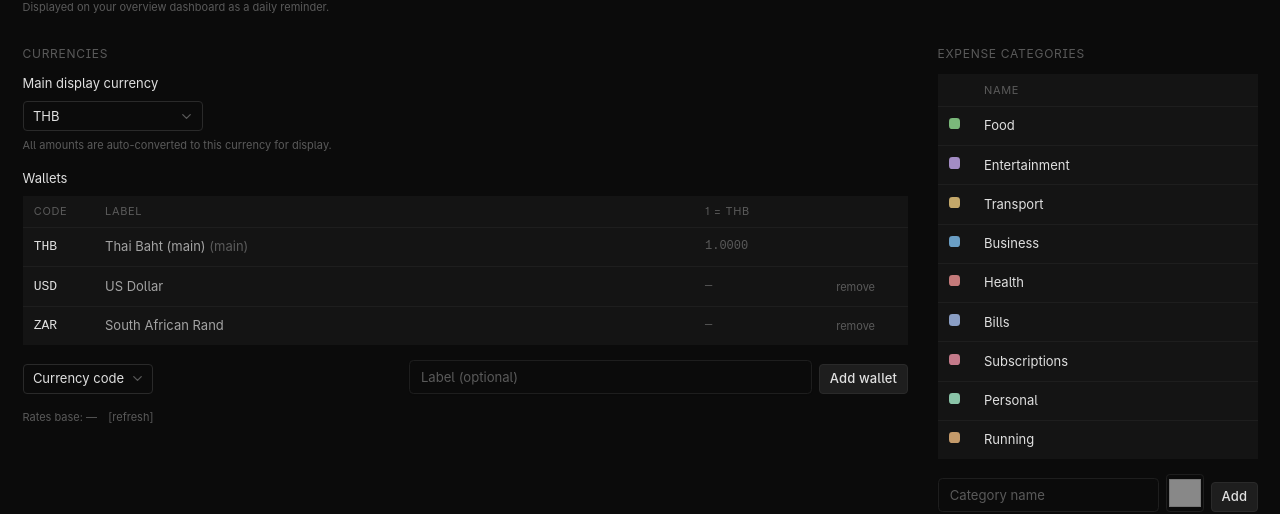
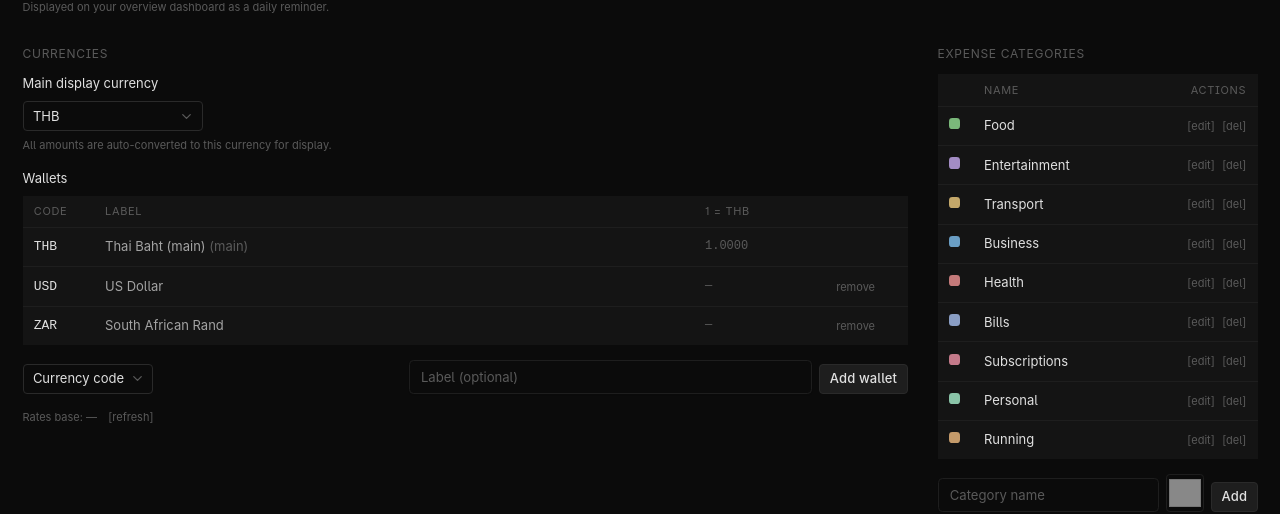
Before and after one commit to khazifire/quester, a Next.js app: page /settings in a window 1280 px wide. Shown: the part 185-699 px from the top of the page. Built offline with nearby package versions, Linux system fonts and the light colour scheme; no server answers.

Commit message:
feat: implement category editing and deletion in settings page

```diff
--- a/src/pages/settings.tsx
+++ b/src/pages/settings.tsx
@@ -3,6 +3,13 @@ import { AppShell } from "@/components/layout/AppShell";
 import { Button } from "@/components/ui/button";
 import { Input } from "@/components/ui/input";
 import { Select, SelectContent, SelectItem, SelectTrigger, SelectValue } from "@/components/ui/select";
+import {
+  Dialog,
+  DialogContent,
+  DialogHeader,
+  DialogTitle,
+  DialogFooter,
+} from "@/components/ui/dialog";
 import { useAppStore } from "@/stores/appStore";
 import { useFinanceStore } from "@/stores/financeStore";
 import { useCurrencyStore } from "@/stores/currencyStore";
@@ -18,6 +25,8 @@ export default function SettingsPage() {
   const { identityStatement, setIdentityStatement } = useAppStore();
   const categories = useFinanceStore((s) => s.categories);
   const addCategory = useFinanceStore((s) => s.addCategory);
+  const updateCategory = useFinanceStore((s) => s.updateCategory);
+  const deleteCategory = useFinanceStore((s) => s.deleteCategory);
   const {
     mainCurrency,
     wallets,
@@ -36,6 +45,13 @@ export default function SettingsPage() {
   const [newWalletCurrency, setNewWalletCurrency] = useState("");
   const [newWalletLabel, setNewWalletLabel] = useState("");
 
+  // Category edit/delete state
+  const [editCatOpen, setEditCatOpen] = useState(false);
+  const [editCatId, setEditCatId] = useState<string | null>(null);
+  const [editCatForm, setEditCatForm] = useState({ name: "", color: "#888888" });
+  const [deleteCatOpen, setDeleteCatOpen] = useState(false);
+  const [deleteCatId, setDeleteCatId] = useState<string | null>(null);
+
   function handleSaveIdentity() {
     setIdentityStatement(identity);
     toast.success("Identity updated");
@@ -47,6 +63,33 @@ export default function SettingsPage() {
     setNewCatName("");
     setNewCatColor("#888888");
     toast.success("Category added");
+  }
+
+  function openEditCat(id: string) {
+    const cat = categories.find((c) => c.id === id);
+    if (!cat) return;
+    setEditCatId(id);
+    setEditCatForm({ name: cat.name, color: cat.color });
+    setEditCatOpen(true);
+  }
+
+  function handleEditCat() {
+    if (!editCatId || !editCatForm.name.trim()) return;
+    updateCategory(editCatId, { name: editCatForm.name.trim(), color: editCatForm.color });
+    toast.success("Category updated");
+    setEditCatOpen(false);
+  }
+
+  function confirmDeleteCat(id: string) {
+    setDeleteCatId(id);
+    setDeleteCatOpen(true);
+  }
+
+  function handleDeleteCat() {
+    if (!deleteCatId) return;
+    deleteCategory(deleteCatId);
+    toast.success("Category deleted");
+    setDeleteCatOpen(false);
   }
 
   function handleAddWallet() {
@@ -208,20 +251,35 @@ export default function SettingsPage() {
             </div>
 
             <div className="bg-card mb-4">
-              <div className="grid grid-cols-[24px_1fr] gap-3 px-3 py-2 text-[11px] uppercase tracking-[0.06em] text-muted-foreground border-b border-border">
+              <div className="grid grid-cols-[24px_1fr_70px] gap-3 px-3 py-2 text-[11px] uppercase tracking-[0.06em] text-muted-foreground border-b border-border">
                 <span></span>
                 <span>Name</span>
+                <span className="text-right">Actions</span>
               </div>
               {categories.map((cat) => (
                 <div
                   key={cat.id}
-                  className="grid grid-cols-[24px_1fr] gap-3 px-3 py-2.5 text-[13px] border-b border-border last:border-0"
+                  className="grid grid-cols-[24px_1fr_70px] gap-3 px-3 py-2.5 text-[13px] border-b border-border last:border-0"
                 >
                   <div
                     className="w-3 h-3 rounded-sm mt-0.5"
                     style={{ backgroundColor: cat.color }}
                   />
                   <span className="text-foreground">{cat.name}</span>
+                  <span className="flex items-center justify-end gap-2">
+                    <button
+                      className="text-[11px] text-muted-foreground hover:text-foreground cursor-pointer"
+                      onClick={() => openEditCat(cat.id)}
+                    >
+                      [edit]
+                    </button>
+                    <button
+                      className="text-[11px] text-muted-foreground hover:text-destructive cursor-pointer"
+                      onClick={() => confirmDeleteCat(cat.id)}
+                    >
+                      [del]
+                    </button>
+                  </span>
                 </div>
               ))}
             </div>
@@ -244,6 +302,51 @@ export default function SettingsPage() {
           </section>
         </div>
       </div>
+
+      <Dialog open={editCatOpen} onOpenChange={setEditCatOpen}>
+        <DialogContent>
+          <DialogHeader>
+            <DialogTitle>Edit category</DialogTitle>
+          </DialogHeader>
+          <div className="flex gap-2 items-end py-4">
+            <Input
+              placeholder="Name"
+              value={editCatForm.name}
+              onChange={(e) => setEditCatForm((f) => ({ ...f, name: e.target.value }))}
+              className="flex-1"
+            />
+            <input
+              type="color"
+              value={editCatForm.color}
+              onChange={(e) => setEditCatForm((f) => ({ ...f, color: e.target.value }))}
+              className="w-10 h-10 rounded cursor-pointer bg-transparent border border-border"
+            />
+          </div>
+          <DialogFooter>
+            <Button onClick={handleEditCat}>Save</Button>
+          </DialogFooter>
+        </DialogContent>
+      </Dialog>
+
+      <Dialog open={deleteCatOpen} onOpenChange={setDeleteCatOpen}>
+        <DialogContent>
+          <DialogHeader>
+            <DialogTitle>Delete category?</DialogTitle>
+          </DialogHeader>
+          <p className="text-[13px] text-muted-foreground py-4 px-6">
+            Expenses using this category will keep their data but show no category. This cannot be undone.
+          </p>
+          <DialogFooter>
+            <Button variant="outline" onClick={() => setDeleteCatOpen(false)}>Cancel</Button>
+            <Button
+              onClick={handleDeleteCat}
+              className="!bg-destructive !text-destructive-foreground !border-destructive"
+            >
+              Delete
+            </Button>
+          </DialogFooter>
+        </DialogContent>
+      </Dialog>
     </AppShell>
   );
 }
--- a/src/stores/financeStore.ts
+++ b/src/stores/financeStore.ts
@@ -40,6 +40,8 @@ interface FinanceState {
   addToSavingGoal: (goalId: string, amount: number) => void;
 
   addCategory: (cat: Omit<ExpenseCategory, "id">) => string;
+  updateCategory: (id: string, partial: Partial<ExpenseCategory>) => void;
+  deleteCategory: (id: string) => void;
 
   getExpensesByMonth: (monthKey: string) => Expense[];
   getCategoryBreakdown: (monthKey: string) => { category: ExpenseCategory; total: number }[];
@@ -173,6 +175,14 @@ export const useFinanceStore = create<FinanceState>()(
         set((s) => ({ categories: [...s.categories, { ...cat, id }] }));
         return id;
       },
+      updateCategory: (id, partial) =>
+        set((s) => ({
+          categories: s.categories.map((c) => (c.id === id ? { ...c, ...partial } : c)),
+        })),
+      deleteCategory: (id) =>
+        set((s) => ({
+          categories: s.categories.filter((c) => c.id !== id),
+        })),
 
       getExpensesByMonth: (monthKey) =>
         get().expenses.filter((e) => e.date.startsWith(monthKey)),
```
